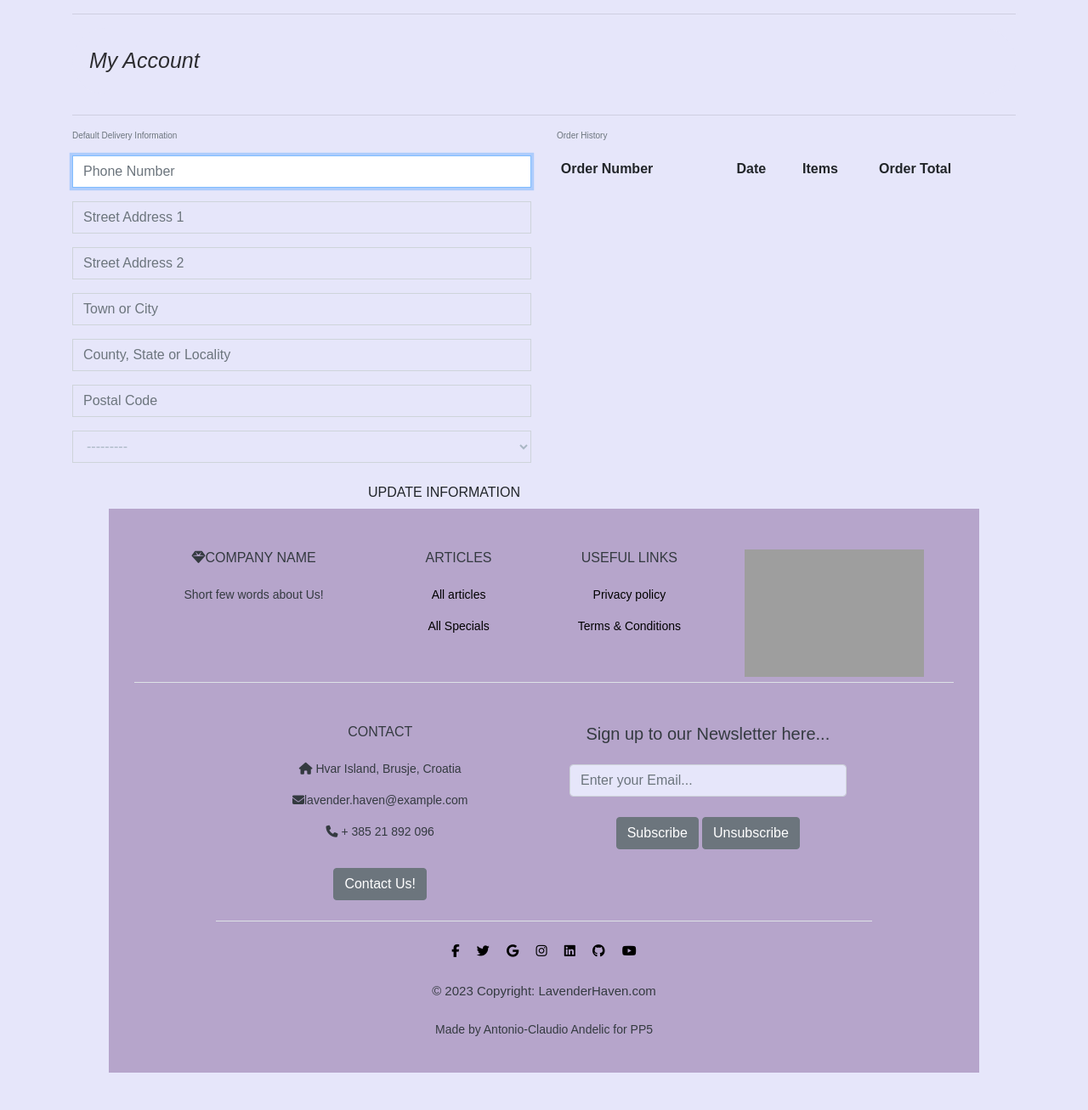
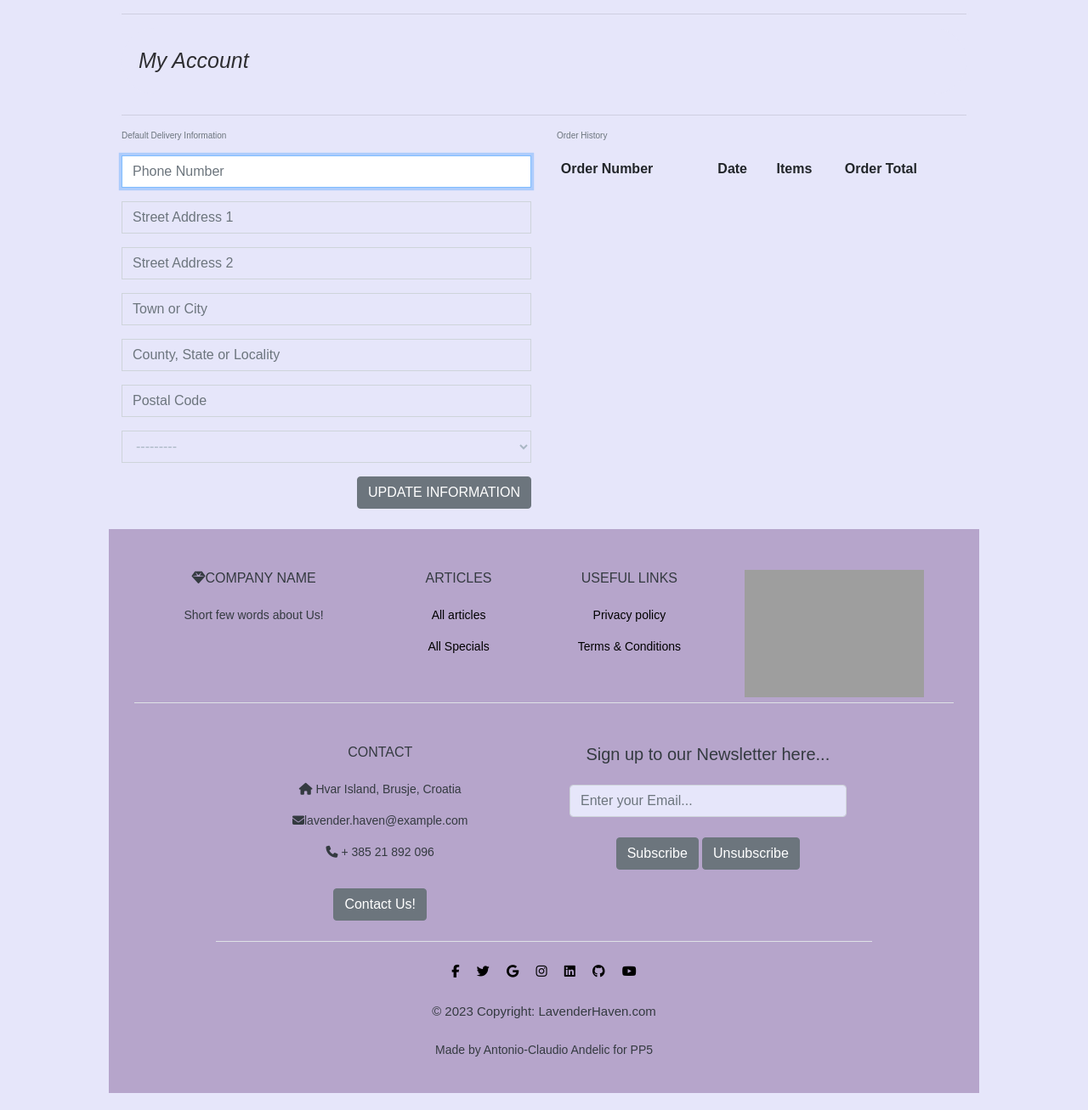
Before and after one commit to Balkaneros91/Lavender-Haven-PP5, a Django app: page /account/ in a window 1280 px wide. Shown: the part 77-1384 px from the top of the page at 85% size. Before the commit the page ends 1340 px from the top, so only its background shows below. Run offline with Django 3.2, Linux system fonts and the light colour scheme; the visitor is signed in with stand-in values (Sample User, id 1); data comes from the database, SQL or seed files in the repository; data that the repository does not hold is empty; a map, chart or similar area stays blank; some libraries are stand-ins or nearby versions; some web fonts are replaced; grey boxes are pictures that could not be loaded.

Commit message:
Adjust account, checkout, checkout success templates

```diff
--- a/accounts/templates/accounts/account.html
+++ b/accounts/templates/accounts/account.html
@@ -18,7 +18,7 @@
 
 {% block content %}
 
-<div class="container">
+<div class="container-fluid mb-4">
     <div class="row">
         <div class="col">
             <hr>
@@ -33,7 +33,7 @@
             <form class="mt-3" action="{% url 'account' %}" method="POST" id="account-update-form">
                 {% csrf_token %}
                 {{ form|crispy }}
-                <button class="btn btn-black rounded-0 text-uppercase float-right">Update Information</button>
+                <button class="btn btn-secondary text-uppercase float-right">Update Information</button>
             </form>
         </div>
         <div class="col-12 col-lg-6">
--- a/cart/templates/cart/cart.html
+++ b/cart/templates/cart/cart.html
@@ -13,18 +13,15 @@
 {% endblock %}
 
 {% block content %}
-
 <div class="container-fluid">
     <div class="row">
         <div class="col">
-
             <!-- Delivery Banner -->
             <div id="delivery-banner" class="delivery-bg row text-center delivery-banner-mobile">
                 <div class="col">
                     <h4 class="delivery-font my-1">Free delivery on orders over €{{ free_delivery_threshold }}!</h4>
                 </div>
             </div>
-
             <div class="container mb-2">
                 <div class="row">
                     <div class="col">
@@ -33,7 +30,6 @@
                         <hr>
                     </div>
                 </div>
-
                 <div class="row">
                     <div class="col">
                         {% if cart_items %}
```
Also changed, not shown: checkout/templates/checkout/checkout_success.html (+3 -33 lines).
